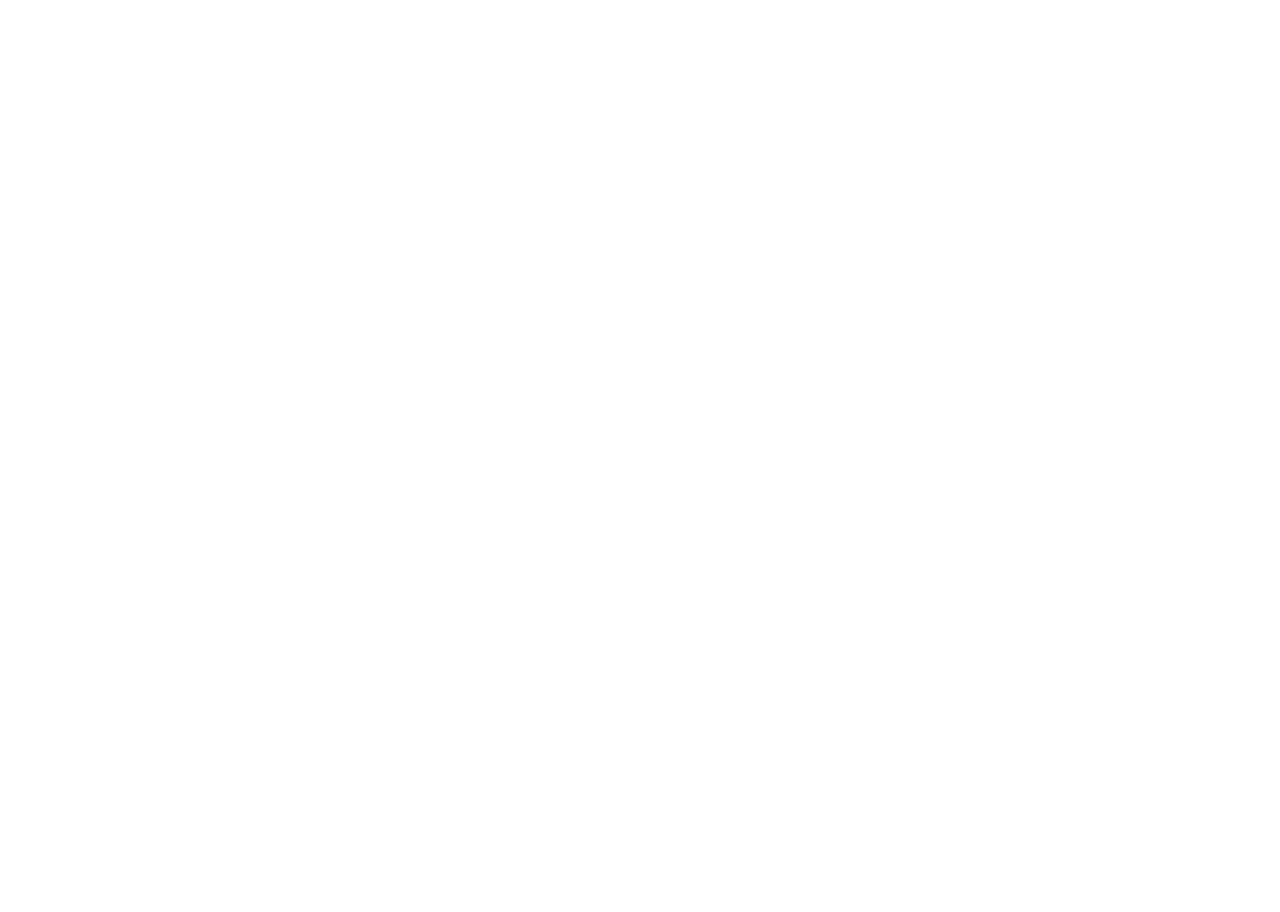
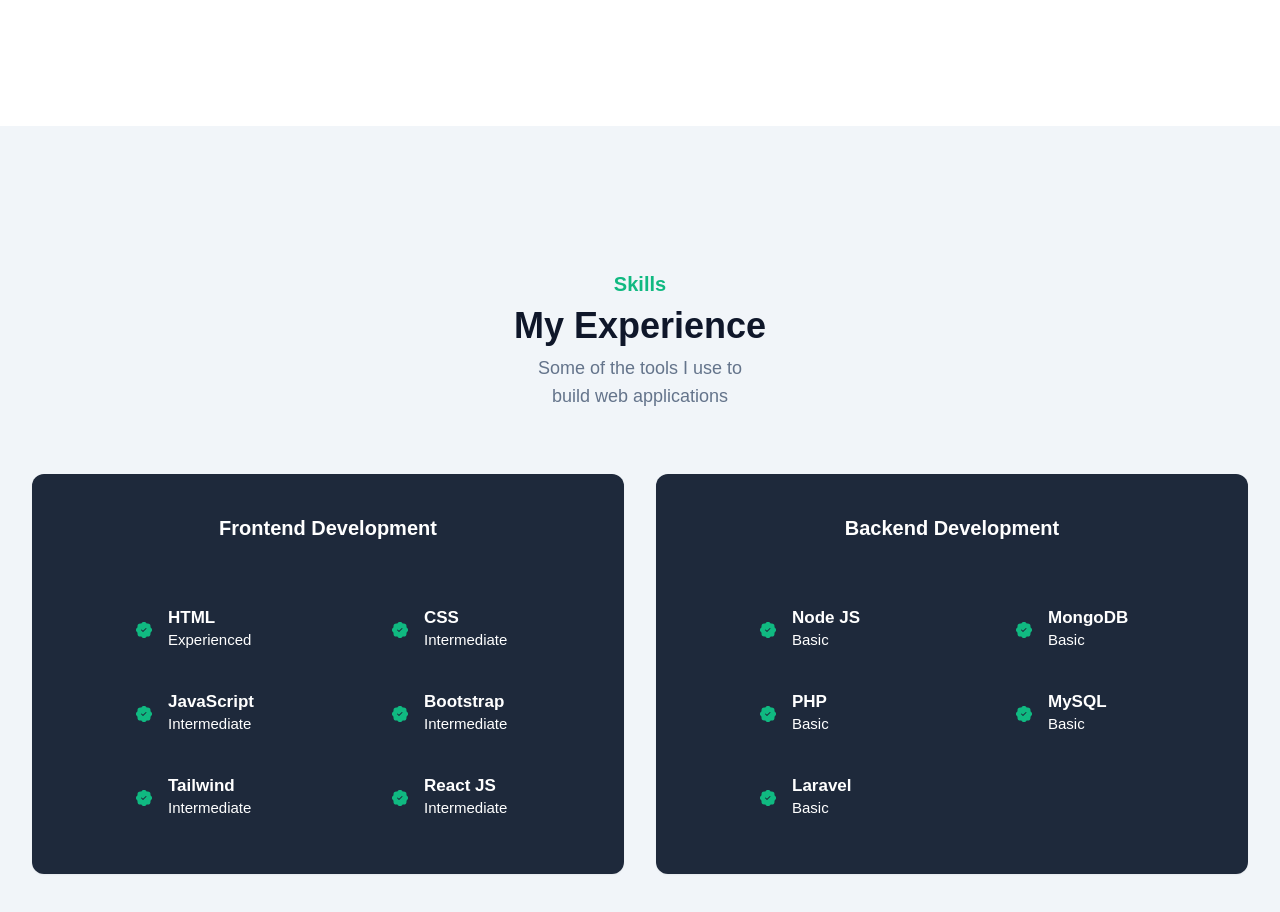
Before and after one commit to yogidelfiandra/portfolio-react, a React (Create React App) app: page / in a window 1280 px wide. Shown: the part 1048-1960 px from the top of the page. Before the commit the page ends 1174 px from the top, so only its background shows below. Built offline with nearby package versions, Linux system fonts and the light colour scheme.

Commit message:
clean code part Experience

```diff
--- a/src/index.css
+++ b/src/index.css
@@ -41,7 +41,7 @@
   @apply text-base font-semibold text-primary md:text-xl;
 }
 .title {
-  @apply my-2 block text-3xl font-bold text-dark dark:text-white sm:text-4xl lg:text-5xl;
+  @apply my-2 block text-3xl font-bold text-dark dark:text-white sm:text-4xl;
 }
 .job-title {
   @apply mb-10 text-lg font-medium text-secondary lg:mt-5 lg:text-2xl;
@@ -64,6 +64,23 @@
   @apply mr-3 flex h-9 w-9 items-center justify-center rounded-full border border-slate-300 transition duration-500 ease-in-out hover:border-2 hover:border-primary hover:text-primary dark:text-white;
 }
 
+/* Experience Section */
+.experience-section {
+  @apply bg-slate-100 pt-36 pb-32 dark:bg-slate-700;
+}
+.column-3 {
+  @apply mb-12 w-full sm:w-[500px] md:w-[600px] lg:mb-0 lg:w-1/2 lg:px-4;
+}
+.card {
+  @apply rounded-xl bg-slate-800 py-4 text-center text-white shadow-sm transition duration-500 hover:bg-slate-700 dark:bg-dark dark:hover:bg-slate-800;
+}
+.card-item {
+  @apply flex w-full flex-wrap sm:px-10 md:px-10;
+}
+.skill-item {
+  @apply mb-12 flex w-1/2 items-center px-3 sm:px-6 md:mb-10 md:px-16 lg:px-10 xl:px-16;
+}
+
 /* Slider */
 .swiper-autoplay {
   @apply px-4 pb-20 !important;
--- a/src/pages/LandingPage.js
+++ b/src/pages/LandingPage.js
@@ -3,14 +3,11 @@
 import useScrollAnchor from '../helpers/hooks/useScrollAnchor';
 import landingPage from '../json/landingPage.json';
 import About from '../parts/About';
-// import Blog from '../parts/Blog';
-// import Clients from '../parts/Clients';
-// import Contact from '../parts/Contact';
-// import Experience from '../parts/Experience';
+// import Portfolio from '../parts/Portfolio';
+import Experience from '../parts/Experience';
 // import Footer from '../parts/Footer';
 import Header from '../parts/Header';
 import Hero from '../parts/Hero';
-// import Portfolio from '../parts/Portfolio';
 
 export default function LandingPage() {
   useScrollAnchor();
@@ -21,7 +18,7 @@
       <Hero />
       <main className='dark:bg-black'>
         <About data={landingPage.contacts} />
-        {/* <Experience data={landingPage.skills} /> */}
+        <Experience data={landingPage.skills} />
         {/* <Portfolio data={landingPage.portfolios} /> */}
         {/* <Clients data={landingPage.clients} /> */}
         {/* <Blog data={landingPage.blogs} /> */}
--- a/src/parts/Experience.js
+++ b/src/parts/Experience.js
@@ -3,20 +3,14 @@
 
 export default function Experience(props) {
   return (
-    <section
-      id='experience'
-      className='bg-slate-100 pt-36 pb-32 dark:bg-slate-700'
-    >
+    <section id='experience' className='experience-section'>
       <div className='container'>
-        <div className='w-full px-4'>
+        <div className='w-full'>
           <div className='mx-auto mb-16 max-w-xl text-center'>
-            <h3 className='mb-2 text-lg font-semibold text-primary'>Skills</h3>
-            <h4 className='mb-4 text-3xl font-bold text-dark dark:text-white sm:text-4xl lg:text-5xl'>
-              Keterampilan Teknis
-            </h4>
-            <p className='text- text-base font-medium text-secondary md:text-lg'>
-              Kumpulan teknologi yang saya gunakan <br className='' /> untuk
-              membangun sebuah aplikasi web
+            <h3 className='sub-title mb-2'>Skills</h3>
+            <h4 className='title lg:text-4xl'>My Experience</h4>
+            <p className='paragraph'>
+              Some of the tools I use to <br /> build web applications
             </p>
           </div>
         </div>
@@ -24,21 +18,18 @@
         <div className='flex flex-wrap justify-center'>
           {props.data.map((item, index1) => {
             return (
-              <div
-                key={index1}
-                className='mb-12 w-full px-4 sm:w-[500px] md:w-[600px] lg:mb-0 lg:w-1/2 lg:px-4'
-              >
-                <div className='rounded-xl bg-slate-800 py-4 text-center text-white shadow-sm transition duration-500 hover:bg-slate-700 dark:bg-dark dark:hover:bg-slate-800'>
-                  <h5 className='mb-5 py-6 text-lg font-bold xl:mb-10  xl:text-xl'>
+              <div key={index1} className='column-3'>
+                <div className='card'>
+                  <h5 className='mb-5 py-6 text-lg font-bold xl:mb-10 xl:text-xl'>
                     {item.title}
                   </h5>
 
-                  <div className='flex w-full flex-wrap sm:px-10 md:px-10'>
+                  <div className='card-item'>
                     {item.features.map((feature, index2) => {
                       return (
                         <div
                           key={`skills-${index1}-feature-${index2}`}
-                          className='mb-12 flex w-1/2 items-center px-6 md:mb-10 md:px-16 lg:px-10 xl:px-16 '
+                          className='skill-item'
                         >
                           <BsPatchCheckFill
                             size={16}
@@ -46,10 +37,10 @@
                             style={{ marginTop: 3 }}
                           />
                           <div className='pl-4 text-left'>
-                            <h6 className='text-sm font-bold md:text-base xl:text-[17px]'>
+                            <h6 className='text-sm font-semibold md:text-base xl:text-[17px]'>
                               {feature.name}
                             </h6>
-                            <p className='text-xs md:text-sm xl:text-[15px]'>
+                            <p className='text-xs font-normal md:text-sm xl:text-[15px]'>
                               {feature.level}
                             </p>
                           </div>
```
